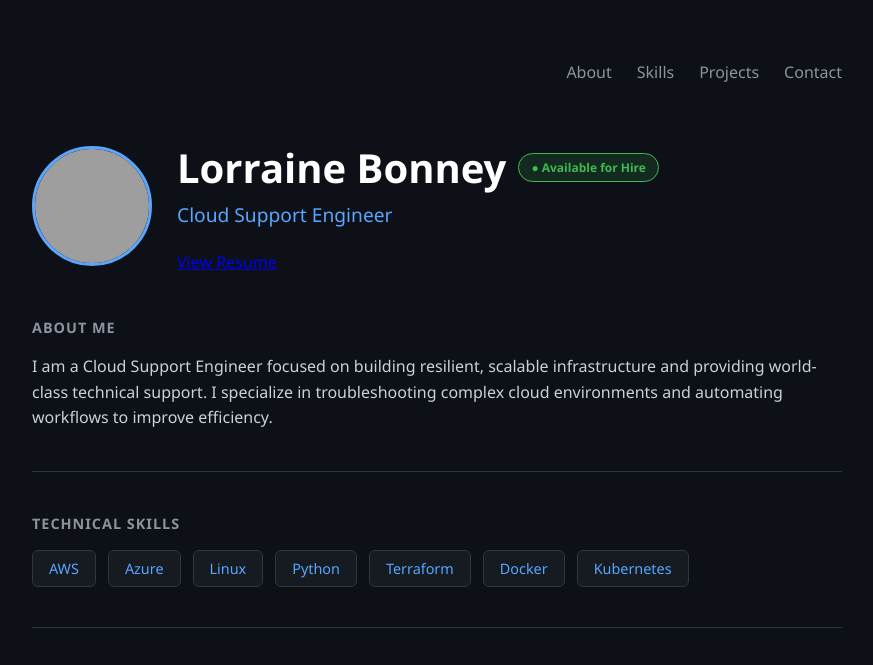
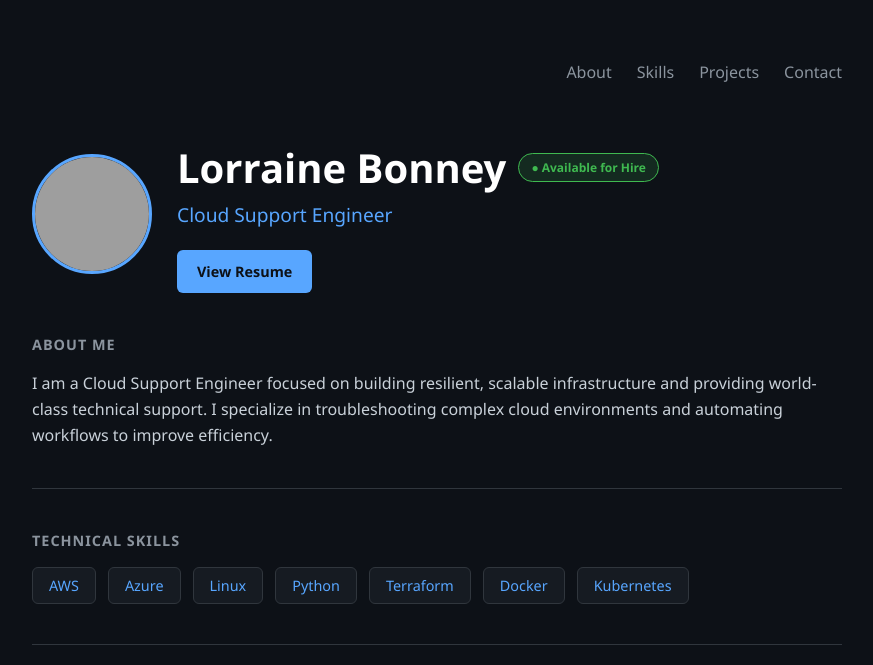
Before and after one commit to RaineyBon07/my-portfolio, a plain HTML site: page index.html in a window 1280 px wide. Shown: the top 665 px of the page, without its empty margins (203-1076 px from the left). Drawn offline with Linux system fonts and the light colour scheme; grey boxes are pictures that could not be loaded.

Commit message:
UI: Connected resume link to resume-btn CSS class

```diff
--- a/index.html
+++ b/index.html
@@ -37,7 +37,7 @@
       <h2>Cloud Support Engineer</h2>
 
       <div class="header-actions">
-        <a href="resume.pdf" target="_blank" rel="noopener noreferrer" class="btn">View Resume</a>
+        <a href="resume.pdf" target="_blank" rel="noopener noreferrer" class="resume-btn">View Resume</a>
       </div>
     </div>
   </div>
```
